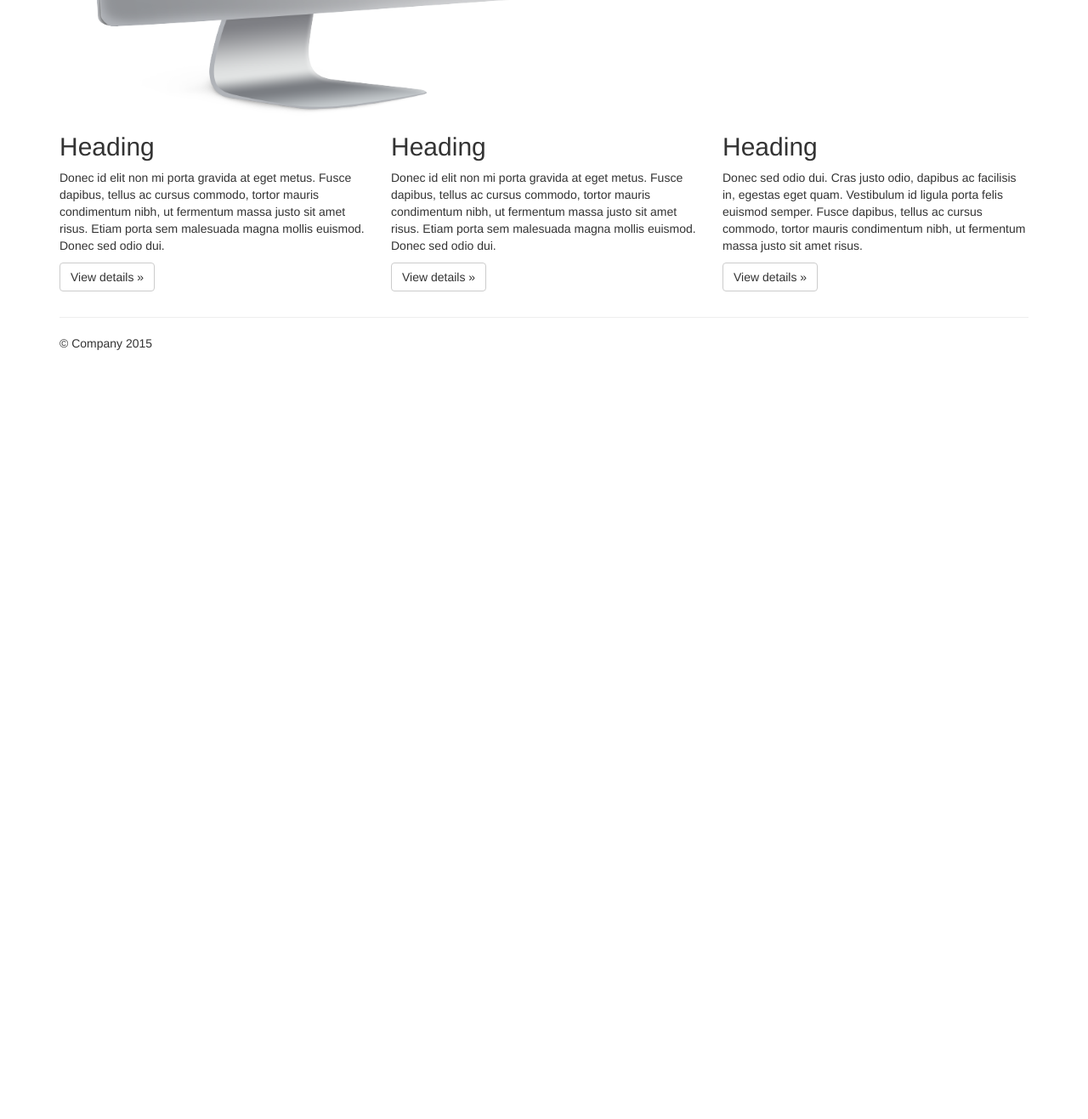
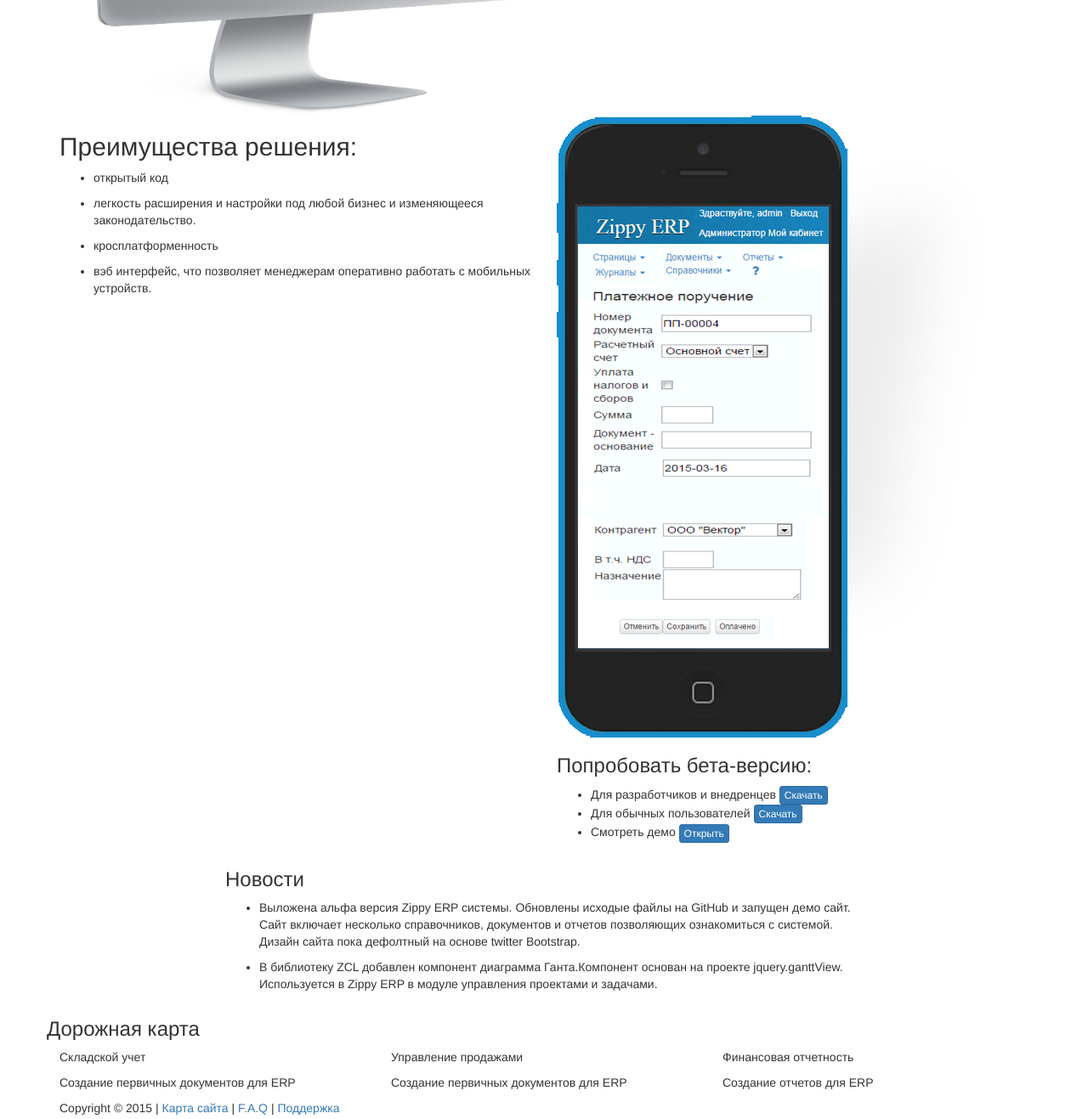
Before and after one commit to profiks/zippy, a plain HTML site: page index.html in a window 1280 px wide. Shown: the part 660-1977 px from the top of the page at 85% size. Before the commit the page ends 1084 px from the top, so only its background shows below. Drawn offline with Linux system fonts and the light colour scheme.

Commit message:
slice images

```diff
--- a/css/integration.css
+++ b/css/integration.css
@@ -4,3 +4,10 @@
 body{
     padding-top: 50px;
 }
+
+img-div{
+    height:200px;
+    width:200px;
+    overflow:hidden;
+    border-radius:50%;
+}
--- a/index.html
+++ b/index.html
@@ -73,28 +73,100 @@
 
     <div class="container">
       <!-- Example row of columns -->
+
       <div class="row">
-        <div class="col-md-4">
-          <h2>Heading</h2>
-          <p>Donec id elit non mi porta gravida at eget metus. Fusce dapibus, tellus ac cursus commodo, tortor mauris condimentum nibh, ut fermentum massa justo sit amet risus. Etiam porta sem malesuada magna mollis euismod. Donec sed odio dui. </p>
-          <p><a class="btn btn-default" href="#" role="button">View details &raquo;</a></p>
-        </div>
-        <div class="col-md-4">
-          <h2>Heading</h2>
-          <p>Donec id elit non mi porta gravida at eget metus. Fusce dapibus, tellus ac cursus commodo, tortor mauris condimentum nibh, ut fermentum massa justo sit amet risus. Etiam porta sem malesuada magna mollis euismod. Donec sed odio dui. </p>
-          <p><a class="btn btn-default" href="#" role="button">View details &raquo;</a></p>
-       </div>
-        <div class="col-md-4">
-          <h2>Heading</h2>
-          <p>Donec sed odio dui. Cras justo odio, dapibus ac facilisis in, egestas eget quam. Vestibulum id ligula porta felis euismod semper. Fusce dapibus, tellus ac cursus commodo, tortor mauris condimentum nibh, ut fermentum massa justo sit amet risus.</p>
-          <p><a class="btn btn-default" href="#" role="button">View details &raquo;</a></p>
-        </div>
+            <div class="col-md-6">
+
+                <h2>Преимущества решения:</h2>
+
+            <ul class="hover-icons">
+                <li><a href="#"></a>
+                    <p>открытый код</p>
+                </li>
+                <li><a href="#"></a>
+                <p>легкость расширения и настройки под любой бизнес и изменяющееся законодательство.</p>
+                </li>
+                <li><a href="#"></a>
+
+                <p>кросплатформенность</p>
+                </li>
+                <li><a href="#"></a>
+                <p>вэб интерфейс, что позволяет менеджерам оперативно работать с мобильных устройств.</p>
+                </li>
+            </ul>
+            </div>
+
+            <div class="col-md-6">
+                <img src="images/iphone.png" class="img-responsive" alt="">
+
+            </div>
+
+
       </div>
 
-      <hr>
+        <div class="row">
+
+            <div class="col-md-6">
+
+
+            </div>
+
+            <div class="col-md-6">
+                    <h3>Попробовать бета-версию: </h3>
+
+                    <ul>
+                        <li>Для разработчиков и внедренцев <a class="btn btn-primary btn-xs" href="#" role="button">Скачать</a></li>
+                        <li>Для обычных пользователей <a class="btn btn-primary btn-xs" href="#" role="button">Скачать</a></li>
+                        <li>Смотреть демо <a class="btn btn-primary btn-xs" href="#" role="button">Открыть</a></li>
+                    </ul>
+
+            </div>
+
+
+        </div>
+
+
+         <div class="row">
+             <div  class="col-md-8 col-md-offset-2">
+                     <h3>Новости</h3>
+                 <ul class="news-items">
+                     <li><p>Выложена альфа версия Zippy ERP системы. Обновлены исходые файлы на GitHub и запущен демо сайт.
+Сайт включает несколько справочников, документов и отчетов позволяющих ознакомиться с системой.
+Дизайн сайта пока дефолтный на основе twitter Bootstrap.</p></li>
+                     <li><p>В библиотеку ZCL добавлен компонент диаграмма Ганта.Компонент основан на проекте jquery.ganttView.
+Используется в Zippy ERP в модуле управления проектами и задачами.</p></li>
+                 </ul>
+
+             </div>
+
+         </div>
+
+        <div class="row">
+                <h3>Дорожная карта</h3>
+
+                <div class="col-md-4">
+                    <p>Cкладской учет</p>
+
+                    <p>Создание первичных документов для ERP </p>
+                </div>
+
+                <div class="col-md-4">
+                    <p>Управление продажами</p>
+                    <p>Создание первичных документов для ERP </p>
+
+                </div>
+
+                <div class="col-md-4">
+                    <p>Финансовая отчетность</p>
+                    <p>Создание отчетов для ERP</p>
+                </div>
+
+        </div>
+
+
 
       <footer>
-        <p>&copy; Company 2015</p>
+        <p>Copyright © 2015  |   <a href="#">Карта сайта</a>  |  <a href="">F.A.Q </a> |   <a href="#">Поддержка</a></p>
       </footer>
     </div> <!-- /container -->
         <script>window.jQuery || document.write('<script src="js/vendor/jquery-1.11.2.min.js"><\/script>')</script>
```
Also changed, not shown: images/cloud-download.png (added), images/iconsr-sprite.png (added), images/iphone.png (added), images/new-item.png (added), images/social-icons-sprite.png (added), 1 other file.
